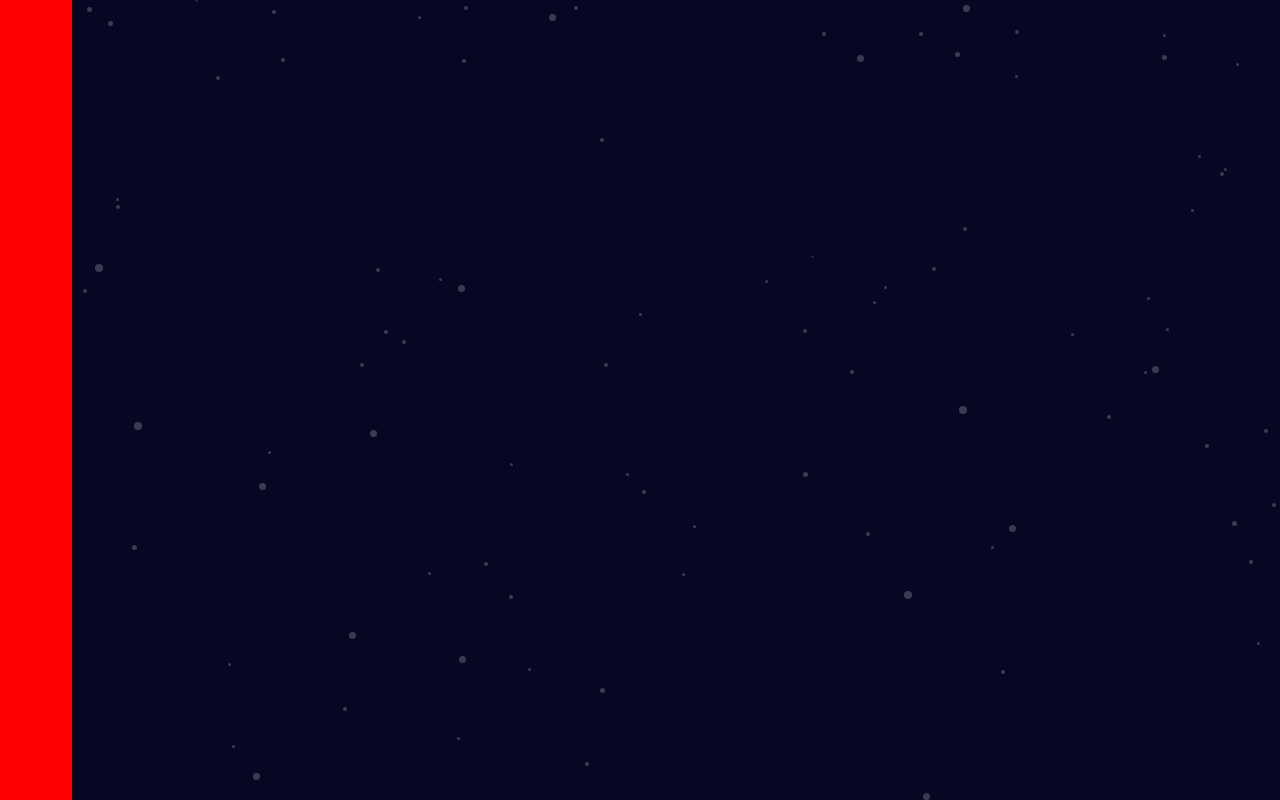
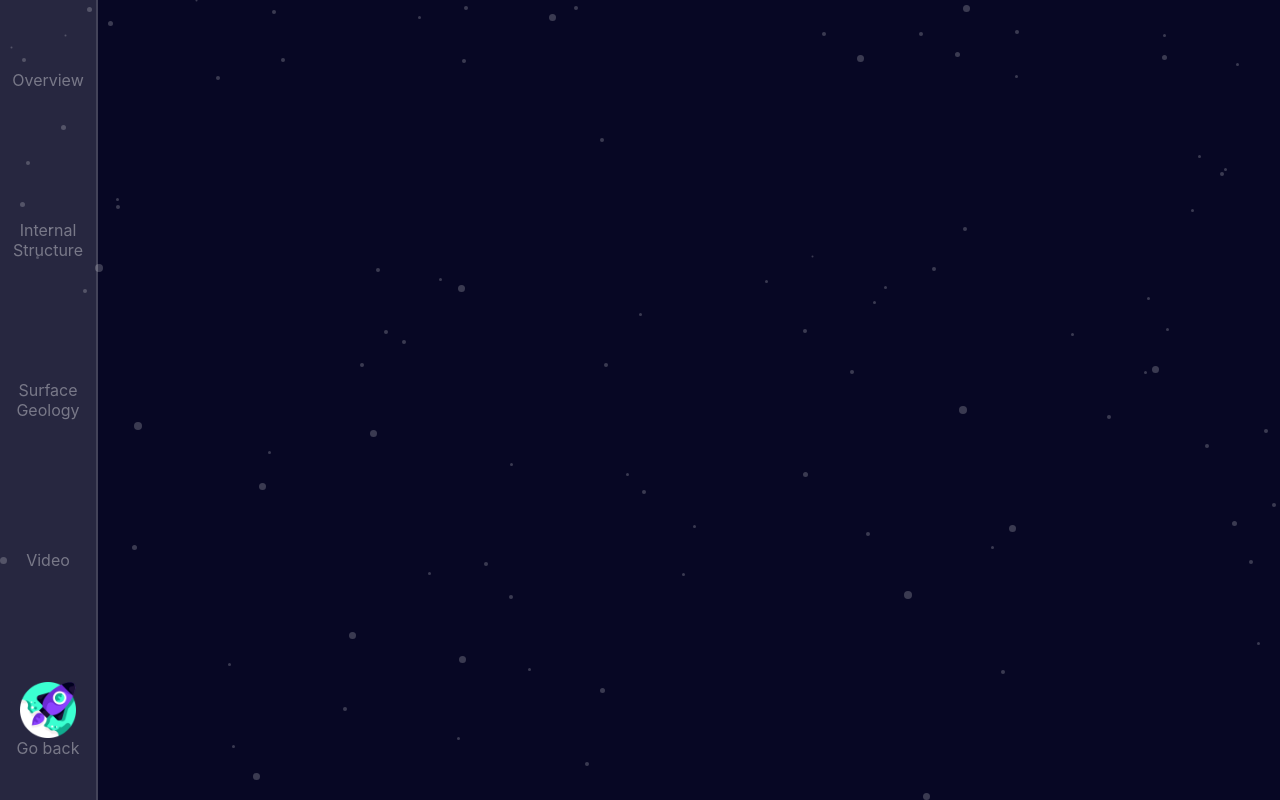
Before and after one commit to anateii/Planets-Beyond-Site, a React (Create React App) app in the folder planets-beyond-site/: page /planet in a window 1280 px wide. Built offline with nearby package versions, Linux system fonts and the light colour scheme.

Commit message:
Created Sidebar Backbone

```diff
--- a/planets-beyond-site/src/components/PlanetPage.jsx
+++ b/planets-beyond-site/src/components/PlanetPage.jsx
@@ -1,12 +1,14 @@
 import { Main } from "../styled-components/homepage"
 import starsBackground from "../assets/stars.svg"
 import cursor from "../assets/cursor.png"
-import { SideBar} from "../styled-components/planetpage"
+import Sidebar from "./Sidebar"
+
 
 export const PlanetPage =() => {
 return (
     <Main style={{backgroundImage: `url(${starsBackground})`, cursor: `url(${cursor}), auto`}}>
-        <SideBar></SideBar>
+       <Sidebar/>
+
     </Main>
 )
 }
--- /dev/null
+++ b/planets-beyond-site/src/components/Sidebar.jsx
@@ -0,0 +1,29 @@
+import { SideBar, Icon } from "../styled-components/planetpage";
+import rocket from "../assets/rocket.png";
+import { useNavigate } from "react-router-dom";
+import eye from "../assets/eye.png";
+
+const Sidebar = () => {
+  const navigate = useNavigate();
+
+  return (
+    <SideBar>
+      <Icon>Overview</Icon>
+      <Icon>Internal Structure</Icon>
+      <Icon>Surface Geology</Icon>
+      <Icon>Video</Icon>
+      <Icon
+        onClick={() => {
+          navigate("/destination");
+        }}
+      >
+        <div>
+          <img src={rocket} alt="" />
+          Go back
+        </div>
+      </Icon>
+    </SideBar>
+  );
+};
+
+export default Sidebar;
--- a/planets-beyond-site/src/styled-components/planetpage.js
+++ b/planets-beyond-site/src/styled-components/planetpage.js
@@ -1,9 +1,30 @@
 import styled from "styled-components";
 
+/*SIDEBAR*/
 
-export const SideBar = styled.div `
-background-color: red;
-height: 100%;
-width: 3em;
+export const SideBar = styled.div`
+  background-color: #ffffff21;
+  height: 100%;
+  width: 4em;
+  display: grid;
+  grid-template-columns: 1fr;
+  grid-template-rows: repeat(5, 1fr);
+  grid-column-gap: 0px;
+  grid-row-gap: 0px;
+  align-items: center;
+  border-right: 2px solid #ffffff21;
+`;
 
-`
+export const Icon = styled.div`
+  & > div {
+    display: flex;
+    flex-direction: column;
+    align-items: center;
+  }
+  & > div > img {
+    width: 56px;
+  }
+  font-size: 16px;
+  color: #ffffff60;
+  &:hover {color:#fff;};
+`;
```
Also changed, not shown: planets-beyond-site/src/assets/eye.png (added), planets-beyond-site/src/assets/rocket.png (added).
